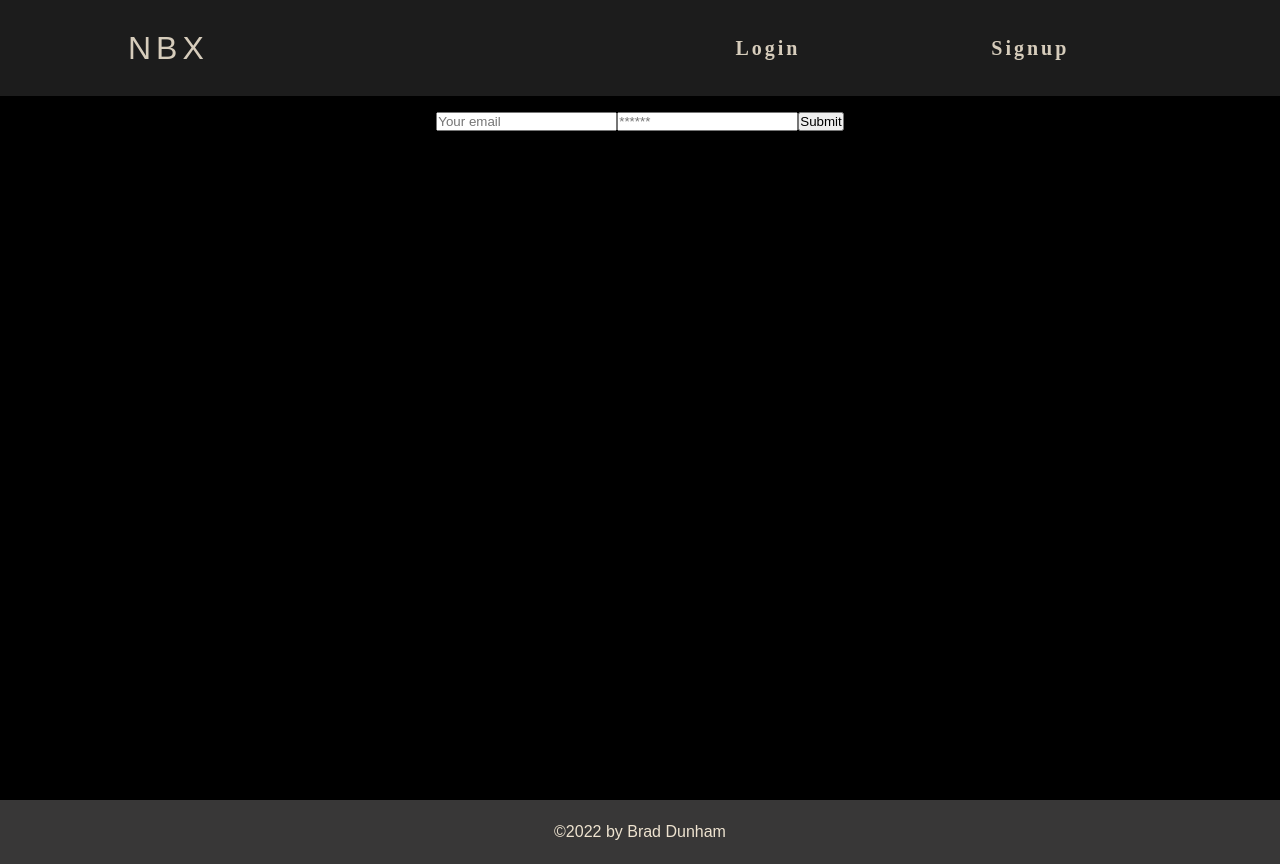
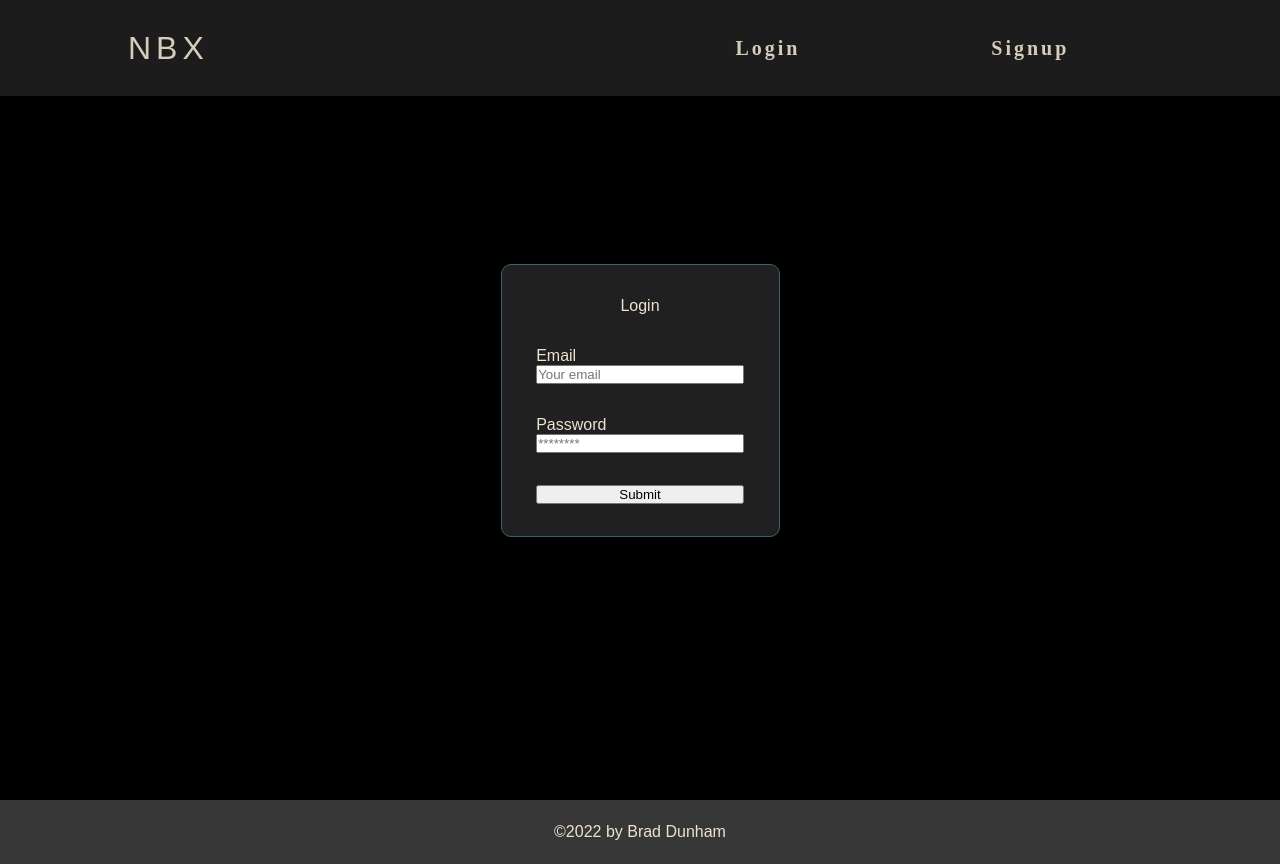
Before and after one commit to BDunham484/psychic-rotary-system, a React (Create React App) app in the folder client/: page /login in a window 1280 px wide. Built offline with nearby package versions, Linux system fonts and the light colour scheme; some icons are missing; a web font is replaced by a local one.

Commit message:
add login card/style

```diff
--- a/client/src/components/ShowCard/index.js
+++ b/client/src/components/ShowCard/index.js
@@ -6,6 +6,6 @@ const ShowCard = ({ children }) => {
             {children}
         </div>
     )
-}
+};
 
 export default ShowCard
--- /dev/null
+++ b/client/src/components/shared/FormCard/index.js
@@ -0,0 +1,11 @@
+
+
+const FormCard = ({ children }) => {
+    return (
+        <div className="form-card">
+            {children}
+        </div>
+    )
+};
+
+export default FormCard
--- a/client/src/index.css
+++ b/client/src/index.css
@@ -107,7 +107,7 @@ header nav ul li a {
   background-color: var(--background);
 }
 
-.page-wrapper {
+.home-page-wrapper {
   width: 100vw;
   min-height: 100vh;
   padding-top: 14vh;
@@ -117,6 +117,7 @@ header nav ul li a {
   flex-direction: column;
   background-color: var(--background);
 }
+
 
 /* .page-wrapper-logged-in {
   width: 80vh;
@@ -157,7 +158,7 @@ main {
   cursor: pointer;
 }
 
-/* SHOWCARD COMPONET STYLES START */
+/* SHOWCARD COMPONENT STYLES START */
 .show-card {
   background-color: var(--darkest);
   margin-bottom: 4vh;
@@ -176,6 +177,52 @@ main {
   font-weight: bold;
 }
 
+/* LOGIN STYLES START */
+.login-page-wrapper {
+  width: 100vw;
+  min-height: 100vh;
+  display: flex;
+  justify-content: center;
+  align-items: center;
+  flex-direction: column;
+  background-color: var(--background);
+}
+
+.form-card {
+  background-color: var(--darkest);
+  border-radius: 10px;
+  border: 1px solid #386472;
+}
+
+.form-card form {
+  display: flex;
+  flex-direction: column;
+  justify-content: center;
+  align-items: center;
+}
+
+.form-card p {
+  margin-top: 4vh;
+}
+
+.form-card div {
+  width: 75%;
+  display: flex;
+  flex-direction: column;
+  margin: 4vh 6vh 0 6vh;
+}
+
+.form-card input {
+  width: 100%;
+}
+
+.form-card button {
+  margin: 4vh 0;
+  width: 75%;
+}
+
+
+
 /* FOOTER STYLES START */
 footer {
   height: 8vh;
--- a/client/src/pages/Home.js
+++ b/client/src/pages/Home.js
@@ -47,7 +47,7 @@ const Home = () => {
   return (
     <div className="wrapper">
       {/* <div className={`page-wrapper ${loggedIn && 'page-wrapper-logged-in'}`}> */}
-      <div className={`page-wrapper`}>
+      <div className={`home-page-wrapper`}>
         <div>
           <span className="display-flex todays-date">
             <LeftArrow className="arrows" onClick={() => dayBefore(date)} />
--- a/client/src/pages/Login.js
+++ b/client/src/pages/Login.js
@@ -2,6 +2,7 @@ import { useState } from "react";
 import { useMutation } from "@apollo/client";
 import { LOGIN_USER } from "../utils/mutations";
 import Auth from '../utils/auth';
+import FormCard from "../components/shared/FormCard";
 
 const Login = () => {
     const [formState, setFormState] = useState({ email: '', password: '' });
@@ -35,8 +36,12 @@ const Login = () => {
 
 
     return (
-        <div className='page-wrapper'>
+        <div className='login-page-wrapper'>
+            <FormCard>
                 <form onSubmit={handleFormSubmit}>
+                    <p>Login</p>
+                    <div>
+                        <label htmlFor="email">Email</label>
                         <input
                             placeholder='Your email'
                             name='email'
@@ -45,18 +50,26 @@ const Login = () => {
                             value={formState.email}
                             onChange={handleChange}
                         />
+                    </div>
+                    <div>
+                        <label htmlFor="password">Password</label>
                         <input
-                placeholder='******'
+                            placeholder='********'
                             name='password'
                             type='password'
                             id='password'
-                vlaue={formState.passwod}
+                            vlaue={formState.password}
                             onChange={handleChange}
                         />
+                    </div>
+
                     <button type='submit'>Submit</button>
                     {error && <div>Login Failed</div>}
                 </form>
+            </FormCard>
         </div>
+
+
     )
 }
 
```
Lines whose indentation alone changed are shown as unchanged.
